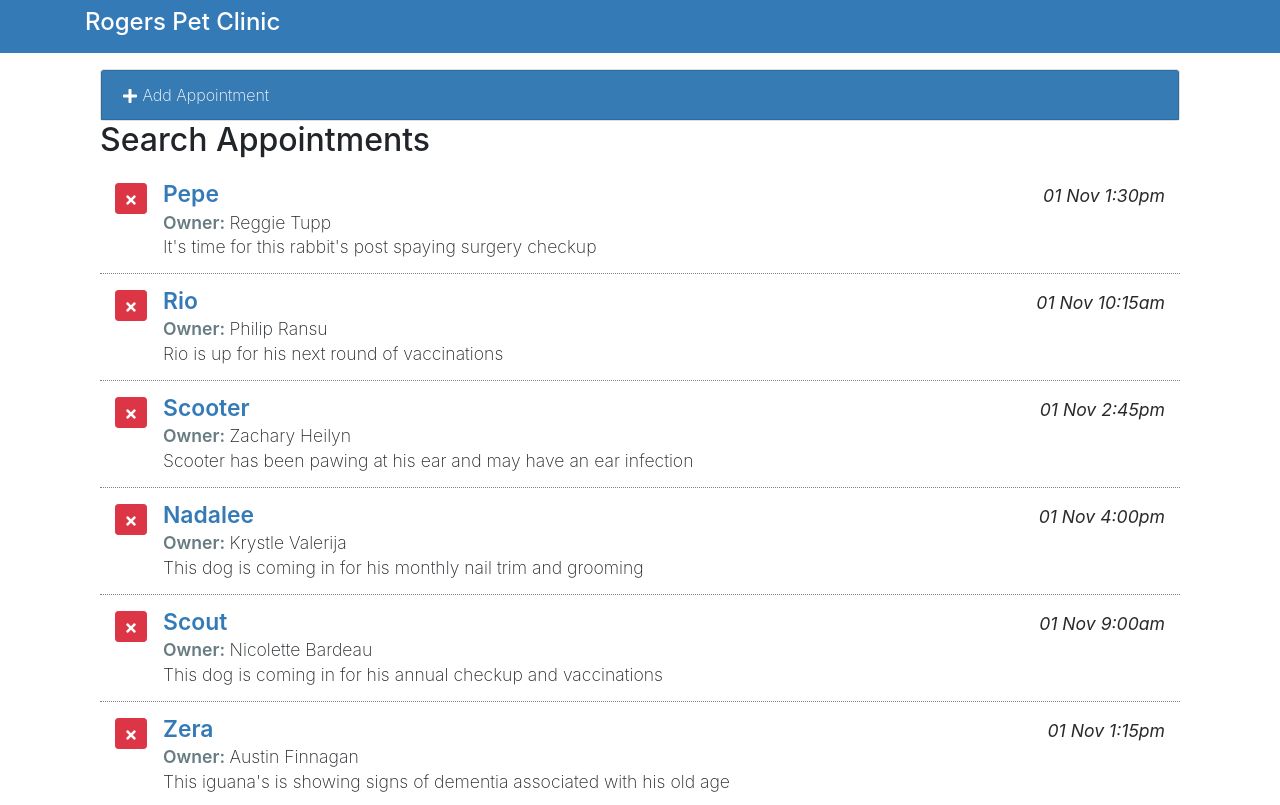
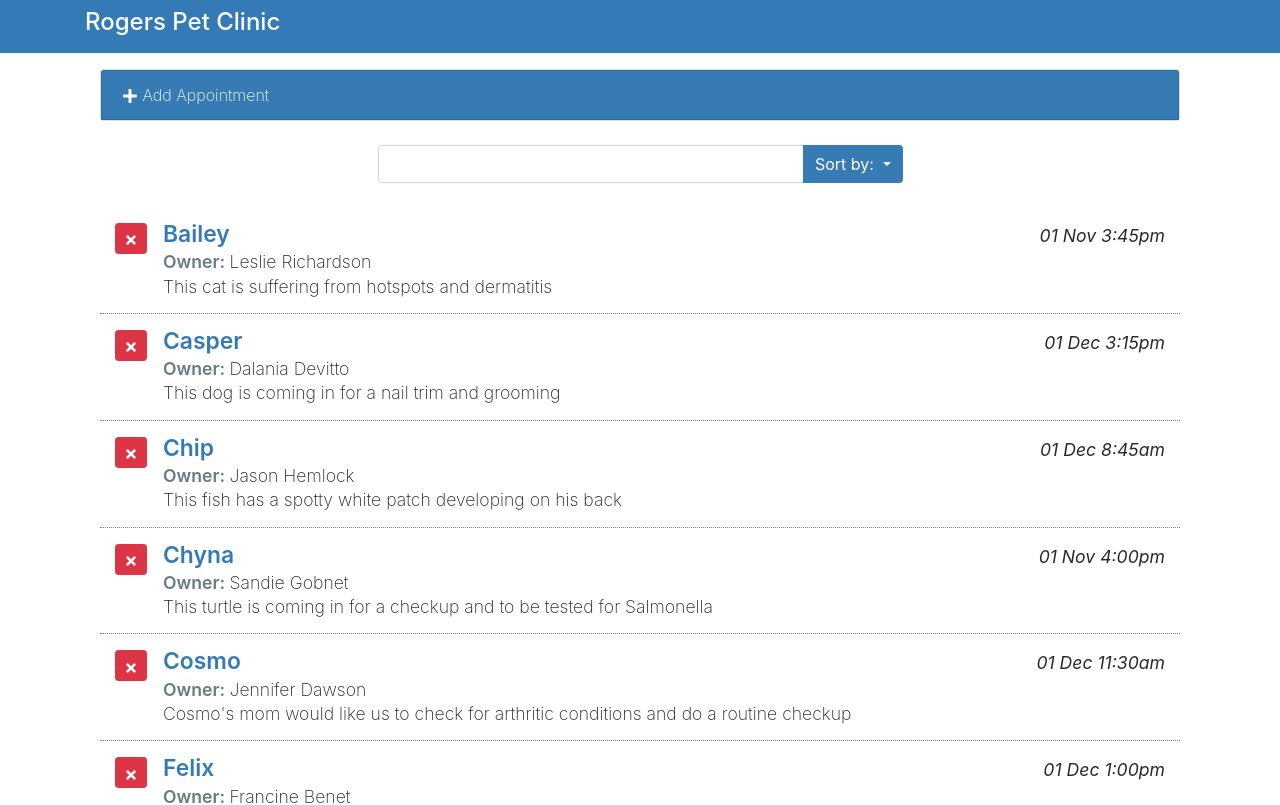
Before and after one commit to bhargav-patel-97/ScheduleR, a React (Create React App) app: page / in a window 1280 px wide. Shown: the top 805 px of the page. Built offline with nearby package versions, Linux system fonts and the light colour scheme.

Commit message:
Subject: Search View(Iteration-3) // Message: Completing the search view and filtering features.

```diff
--- a/src/components/App.js
+++ b/src/components/App.js
@@ -4,7 +4,7 @@
 import ListAppointments from './ListAppointments';
 import '../css/App.css';
 
-import { without } from 'lodash';
+import { without, findIndex } from 'lodash';
 
 class App extends Component {
   constructor() {
@@ -12,7 +12,10 @@
     this.state = {
       myAppointments: [],
       lastIndex: 0,
-      formDisplay: false
+      formDisplay: false,
+      orderBy: 'petName',
+      orderDir: 'asc',
+      query: ''
     };
   }
 
@@ -31,19 +34,41 @@
       });
   }
 
+  updateInfo = (name, value, id) => {
+    let tempApts = this.state.myAppointments;
+    let aptIndex = findIndex(this.state.myAppointments, {
+      aptId: id
+    });
+    tempApts[aptIndex][name] = value;
+    this.setState({
+      myAppointments: tempApts
+    })
+  }
+
+  searchQuery = (query) => {
+    this.setState({query: query});
+  }
+
+  changeOrder = (order,dir) => {
+    this.setState({
+      orderBy: order,
+      orderDir: dir
+    })
+  };
+
   deleteAppointment = (appointment) => {
     let ogAppointments = this.state.myAppointments;
     ogAppointments = without(ogAppointments, appointment);
     this.setState({
       myAppointments: ogAppointments
     });
-  }
+  };
 
   toggleForm = () => {
     this.setState({
       formDisplay: !this.state.formDisplay
     })
-  }
+  };
 
   addAppointment = (apt) => {
     let tmpApts = this.state.myAppointments;
@@ -53,9 +78,43 @@
       myAppointments: tmpApts,
       lastIndex: this.state.lastIndex + 1
     });
-  }
+  };
 
   render () {
+
+    let order;
+    let filteredApts = this.state.myAppointments;
+    if(this.state.orderDir === 'asc') {
+      order = 1;
+    } else {
+      this.state.orderDir = 'dsc'
+      order = -1;
+    }
+
+    filteredApts = filteredApts.sort((a,b) => {
+      if (a[this.state.orderBy].toLowerCase() <
+          b[this.state.orderBy].toLowerCase()
+      ) {
+        return -1 * order;
+      } else {
+        return 1 * order;
+      }
+
+    })
+    .filter(eachItem => {
+      return(
+        eachItem['petName']
+        .toLowerCase()
+        .includes(this.state.query.toLowerCase()) ||
+        eachItem['ownerName']
+        .toLowerCase()
+        .includes(this.state.query.toLowerCase()) ||
+      eachItem['aptNotes']
+        .toLowerCase()
+        .includes(this.state.query.toLowerCase())
+      )
+    });
+
     return (
       <main className="page bg-white" id="petratings">
       <div className="container">
@@ -66,8 +125,15 @@
                 formDisplay={this.state.formDisplay}
                 toggleForm={this.toggleForm}
                 addAppointment={this.addAppointment}/>
-              <SearchAppointments />
-              <ListAppointments appointments={this.state.myAppointments} deleteAppointment={this.deleteAppointment}/>
+              <SearchAppointments
+                orderBy={this.state.orderBy}
+                orderDir={this.state.orderDir}
+                changeOrder={this.changeOrder}
+                searchQuery={this.searchQuery} />
+              <ListAppointments
+                appointments={filteredApts}
+                deleteAppointment={this.deleteAppointment}
+                updateInfo={this.updateInfo} />
             </div>
           </div>
         </div>
--- a/src/components/ListAppointments.js
+++ b/src/components/ListAppointments.js
@@ -17,7 +17,15 @@
 
                         <div className="pet-info media-body">
                             <div className="pet-head d-flex">
-                                <span className="pet-name">{item.petName}</span>
+                                <span
+                                    className="pet-name"
+                                    contentEditable
+                                    suppressContentEditableWarning
+                                    onBlur={
+                                        e => this.props.updateInfo('petName', e.target.innerText, item.aptId)
+                                    }
+                                >{item.petName}
+                                </span>
                                 <span className="apt-date ml-auto">
                                     <Moment
                                         date={item.aptDate}
@@ -29,9 +37,21 @@
 
                             <div className="owner-name">
                                 <span className="label-item">Owner: </span>
-                                <span>{item.ownerName}</span>
+                                <span
+                                    contentEditable
+                                    suppressContentEditableWarning
+                                    onBlur={
+                                        e => this.props.updateInfo('ownerName', e.target.innerText, item.aptId)
+                                    }
+                                >{item.ownerName}</span>
                             </div>
-                            <div className="apt-notes">{item.aptNotes}</div>
+                            <div className="apt-notes"
+                                contentEditable
+                                suppressContentEditableWarning
+                                onBlur={
+                                    e => this.props.updateInfo('aptNotes', e.target.innerText, item.aptId)
+                                }
+                            >{item.aptNotes}</div>
                         </div>
                     </div>
                 ))}
--- a/src/components/SearchAppointments.js
+++ b/src/components/SearchAppointments.js
@@ -2,7 +2,73 @@
 
 class SearchAppointments extends Component {
     render() {
-        return <h2>Search Appointments</h2>
+        return (<div className="search-appointments row justify-content-center my-4">
+        <div className="col-md-6">
+        <div className="input-group">
+            <input
+            id="SearchApts"
+            type="text"
+            className="form-control"
+            aria-label="Search Appointments"
+            onChange={e => this.props.searchQuery(e.target.value)}
+            />
+            <div className="input-group-append">
+            <button
+                type="button"
+                className="btn btn-primary dropdown-toggle"
+                data-toggle="dropdown"
+                aria-haspopup="true"
+                aria-expanded="false"
+            >
+                Sort by: <span className="caret" />
+            </button>
+
+            <div className="sort-menu dropdown-menu dropdown-menu-right">
+                <button className={
+                    'sort-by dropdown-item ' +
+                    (this.props.orderBy === 'petName' ? 'active' : '')
+                    }
+                    onClick={ e => this.props.changeOrder('petName', this.props.orderDir)}
+                    href="#">
+                Pet Name</button>
+
+                <button className={
+                    'sort-by dropdown-item ' +
+                    (this.props.aptDate === 'aptDate' ? 'active' : '')
+                    }
+                    onClick={ e => this.props.changeOrder('aptDate', this.props.orderDir)}
+                    href="#">
+                Date</button>
+
+                <button className={
+                    'sort-by dropdown-item ' +
+                    (this.props.orderBy === 'ownerName' ? 'active' : '')
+                    }
+                    onClick={ e => this.props.changeOrder('ownerName', this.props.orderDir)}
+                    href="#">
+                Owner</button>
+
+                <div role="separator" className="dropdown-divider" />
+                <button className={
+                    'sort-by dropdown-item ' +
+                    (this.props.orderDir === 'asc' ? 'active' : '')
+                    }
+                onClick={ e => this.props.changeOrder(this.props.orderBy, 'asc')}
+                href="#">
+                Asc</button>
+
+                <button className={
+                    'sort-by dropdown-item ' +
+                    (this.props.orderDir === 'dsc' ? 'active' : '')
+                    }
+                onClick={ e => this.props.changeOrder(this.props.orderBy, 'asc')}
+                href="#">
+                Desc</button>
+            </div>
+            </div>
+        </div>
+        </div>
+    </div>)
     }
 }
 
```
